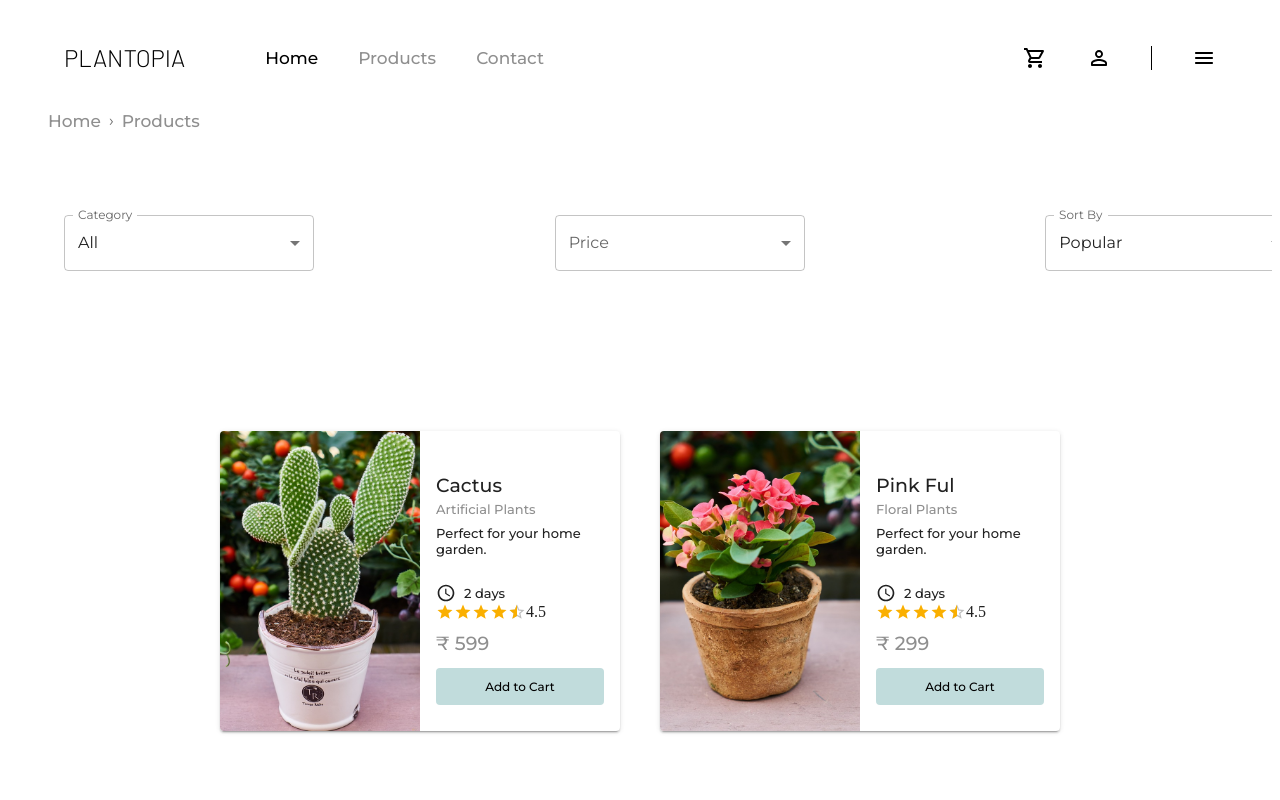
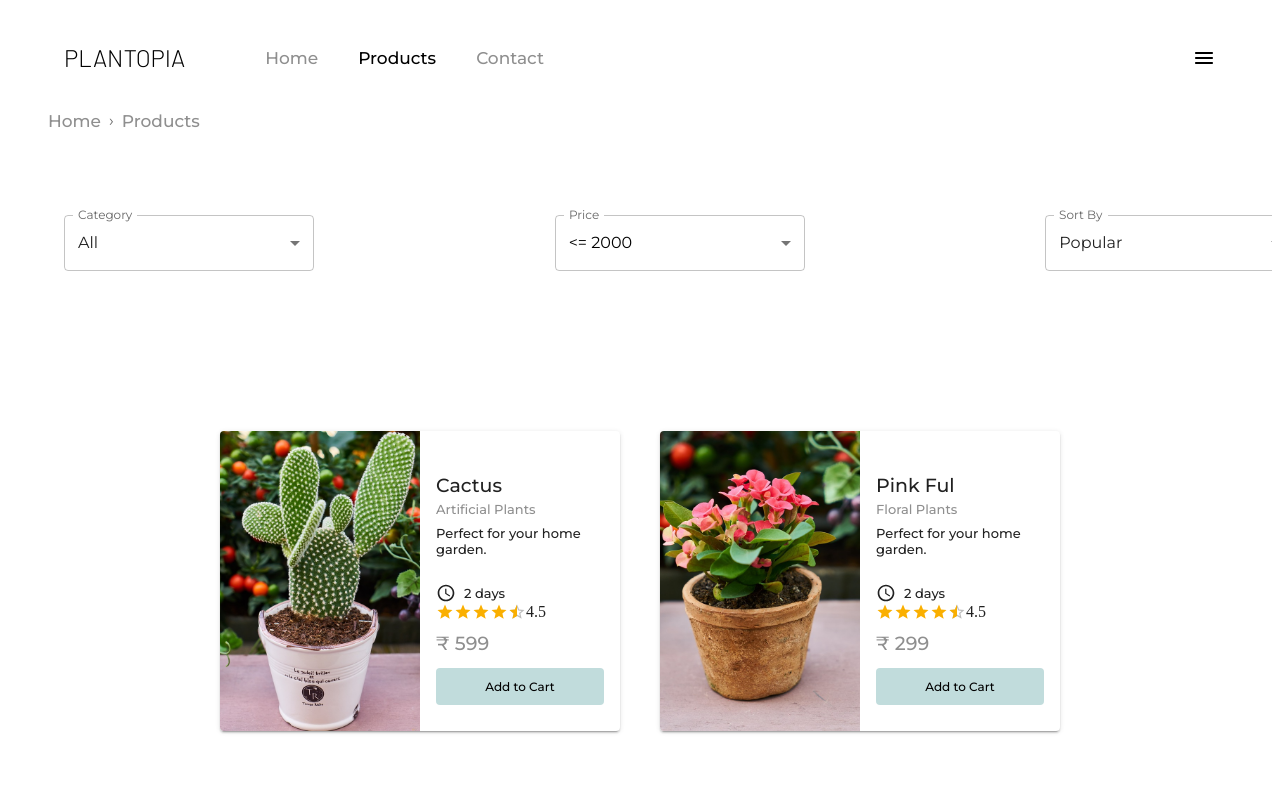
Before and after one commit to tanu-chahal/PLANTOPIA, a React (Vite) app in the folder client/: page /products in a window 1280 px wide. Shown: the top 800 px of the page. Built offline with nearby package versions, Linux system fonts and the light colour scheme.

Commit message:
navbar state management done

```diff
--- a/client/src/components/card/Card.jsx
+++ b/client/src/components/card/Card.jsx
@@ -8,10 +8,10 @@ import React from 'react'
 import { useNavigate } from "react-router-dom";
 import styles from './Card.module.css'
 
-function Card({name,img,category,price,rate, desc}) {
+function Card({id,name,img,category,price,rate, desc}) {
   const navigate = useNavigate();
   return (
-    <Paper elevation={2} sx={{overflow:'hidden', height:'fit-content', display:'flex', width:'400px', my:10 }}>
+    <Paper key={id} elevation={2} sx={{overflow:'hidden', height:'fit-content', display:'flex', width:'400px', my:10 }}>
 
             <img src={img} alt="" className={styles.plantImg} />
 
--- a/client/src/components/navbar/Navbar.jsx
+++ b/client/src/components/navbar/Navbar.jsx
@@ -5,24 +5,35 @@ import Divider from "@mui/material/Divider";
 import ShoppingCartOutlinedIcon from '@mui/icons-material/ShoppingCartOutlined';
 import PersonOutlineRoundedIcon from '@mui/icons-material/PersonOutlineRounded';
 import MenuRoundedIcon from '@mui/icons-material/MenuRounded';
-import React from 'react'
+import React, {useEffect} from 'react'
 import {useNavigate} from "react-router-dom"
+import { useRecoilState } from "recoil";
+import {menuState, activePage} from "../../recoilState.js"
+import styles from "./Navbar.module.css"
+import {useLocation} from "react-router-dom"
 
 function Navbar() {
   const navigate = useNavigate();
+  const {pathname} = useLocation();
+  const [menu, setMenu] = useRecoilState(menuState);
+  const [active, setActive] = useRecoilState(activePage);
+  useEffect(() => {
+    setActive(pathname);
+  }, [pathname, setActive]);
   return (
     <Container className="Navbar" maxWidth='lg' sx={{height:100, display: 'flex', alignItems:'center', userSelect:'none'}}>
       <Typography component='h1' variant='h5' className="logo" sx={{fontFamily: "'Barlow', sans-serif", mr:10,}} onClick={()=>navigate("/")}>PLANTOPIA</Typography>
       <Box className="pages" sx={{display: 'flex', gap:5}}>
-      <Typography color="tertiary" component="p" variant="subtitle2" sx={{cursor:'pointer', '&:hover': { color: '#484c4c',},}} onClick={()=>navigate("/")}>Home</Typography>
-      <Typography color="secondary" component="p" variant="subtitle2" sx={{cursor:'pointer', '&:hover': { color: '#484c4c',},}} onClick={()=>navigate("/products")}>Products</Typography>
-      <Typography color="secondary" component="p" variant="subtitle2" sx={{cursor:'pointer', '&:hover': { color: '#484c4c',},}} onClick={()=>navigate("/contact")}>Contact</Typography>
+      <Typography color={active === "/" ? "tertiary": "secondary" }component="p" variant="subtitle2" sx={{cursor:'pointer', '&:hover': { color: '#484c4c',},}} onClick={()=>navigate("/")}>Home</Typography>
+      <Typography color={active === "/products" ? "tertiary": "secondary" } component="p" variant="subtitle2" sx={{cursor:'pointer', '&:hover': { color: '#484c4c',},}} onClick={()=>navigate("/products")}>Products</Typography>
+      <Typography color={active === "/contact" ? "tertiary": "secondary" } component="p" variant="subtitle2" sx={{cursor:'pointer', '&:hover': { color: '#484c4c',},}} onClick={()=>navigate("/contact") }>Contact</Typography>
       </Box>
       <Box className="utils" sx={{ml:'auto', display:'flex', gap:5}}>
-        <ShoppingCartOutlinedIcon onClick={()=>navigate("/mycart")}/>
-        <PersonOutlineRoundedIcon onClick={()=>navigate("/login")}/>
-        <Divider orientation="vertical" flexItem sx={{ width: '0.5px', backgroundColor: "black", objectFit:'fill' }}/>
-        <MenuRoundedIcon/>
+
+        <ShoppingCartOutlinedIcon onClick={()=>navigate("/mycart")} className={`${styles.slideInOut} ${menu ? styles.visible : ''}`}/>
+        <PersonOutlineRoundedIcon onClick={()=>navigate("/login")} className={`${styles.slideInOut} ${menu ? styles.visible : ''}`}/>
+        {menu && <Divider orientation="vertical" flexItem sx={{ width: '0.5px', backgroundColor: "black", objectFit:'fill' }} />}
+        <MenuRoundedIcon sx={{'&.hover':{transform: "rotate(360deg)",}}} onClick={()=> setMenu(prevMenu => !prevMenu)}/>
       </Box>
     </Container>
   )
--- /dev/null
+++ b/client/src/components/navbar/Navbar.module.css
@@ -0,0 +1,10 @@
+.slideInOut {
+    transform: translateX(100%);
+    max-height:0;
+    transition: transform 0.3s ease-out;
+  }
+
+.slideInOut.visible{
+    max-height: fit-content;
+    transform: translateX(0%);
+}
--- a/client/src/pages/cart/Cart.jsx
+++ b/client/src/pages/cart/Cart.jsx
@@ -32,6 +32,7 @@ function Cart() {
   const navigate = useNavigate();
   const breadcrumbs = [
     <Typography
+      key="home"
       color="secondary"
       component="p"
       variant="subtitle2"
@@ -41,6 +42,7 @@ function Cart() {
       Home
     </Typography>,
     <Typography
+      key="products"
       color="secondary"
       component="p"
       variant="subtitle2"
@@ -50,6 +52,7 @@ function Cart() {
       Products
     </Typography>,
     <Typography
+      key="mycart"
       color="secondary"
       component="p"
       variant="subtitle2"
@@ -93,7 +96,7 @@ function Cart() {
                       sx={{ml:5}}
                     />
                   <img src={p.img} alt="" className={styles.plantImg} />
-                  <Box sx={{ display: "flex", flexDirection: "column", }}>
+                  <Box sx={{ display: "flex", flexDirection: "column", alignItems:'flex-start'}}>
                     <Typography component="p" variant="subtitle2">
                       {p.plantName}
                     </Typography>
--- a/client/src/pages/contact/Contact.jsx
+++ b/client/src/pages/contact/Contact.jsx
@@ -11,6 +11,7 @@ function Contact() {
   const navigate = useNavigate();
   const breadcrumbs = [
     <Typography
+    key="home"
       color="secondary"
       component="p"
       variant="subtitle2"
@@ -20,6 +21,7 @@ function Contact() {
       Home
     </Typography>,
     <Typography
+    key="contact"
       color="secondary"
       component="p"
       variant="subtitle2"
--- a/client/src/pages/login/Login.jsx
+++ b/client/src/pages/login/Login.jsx
@@ -22,6 +22,7 @@ function Login() {
 
   const breadcrumbs = [
     <Typography
+    key="home"
       color="secondary"
       component="p"
       variant="subtitle2"
@@ -31,6 +32,7 @@ function Login() {
       Home
     </Typography>,
     <Typography
+    key="login"
       color="secondary"
       component="p"
       variant="subtitle2"
--- a/client/src/pages/products/Products.jsx
+++ b/client/src/pages/products/Products.jsx
@@ -6,7 +6,9 @@ import Container from "@mui/material/Container";
 import InputLabel from "@mui/material/InputLabel";
 import FormControl from "@mui/material/FormControl";
 import Breadcrumbs from "@mui/material/Breadcrumbs";
-import React, {useState} from "react";
+import Pagination from '@mui/material/Pagination';
+import PaginationItem from '@mui/material/PaginationItem';
+import React, { useState } from "react";
 import { useNavigate } from "react-router-dom";
 import { plants } from "../../utils/data.js";
 import Card from "../../components/card/Card.jsx";
@@ -15,27 +17,29 @@ function Products() {
   const navigate = useNavigate();
   const breadcrumbs = [
     <Typography
+    key="home"
       color="secondary"
       component="p"
       variant="subtitle2"
       sx={{ cursor: "pointer", "&:hover": { color: "#484c4c" } }}
-      onClick={()=>navigate("/")}
+      onClick={() => navigate("/")}
     >
       Home
     </Typography>,
     <Typography
+    key="products"
       color="secondary"
       component="p"
       variant="subtitle2"
       sx={{ cursor: "pointer", "&:hover": { color: "#484c4c" } }}
-      onClick={()=>navigate("/products")}
+      onClick={() => navigate("/products")}
     >
       Products
     </Typography>,
   ];
-  const [category, setCategory]=useState("All");
-  const [sort, setSort]=useState("sales");
-  const [price, setPrice]=useState(null);
+  const [category, setCategory] = useState("All");
+  const [sort, setSort] = useState("sales");
+  const [price, setPrice] = useState(2000);
   const handleCategory = (e) => {
     setCategory(e.target.value)
   };
@@ -43,7 +47,7 @@ function Products() {
     setSort(e.target.value)
   };
   const handlePrice = (e) => {
-    setPrice(e.target.value)
+    setPrice(e.target.value || 2000)
   };
 
   function sortPlantsByAttribute(plants, sortBy) {
@@ -60,7 +64,7 @@ function Products() {
     return sortedPlants;
   }
 
-  const filteredPlants = sortPlantsByAttribute(plants, sort).filter((plant) => category!=="All" ? plant.category === category : plant.category!==null).filter(p=> price ? p.price<=price : p.price>=0);
+  const filteredPlants = sortPlantsByAttribute(plants, sort).filter((plant) => category !== "All" ? plant.category === category : plant.category !== null).filter(p => price ? p.price <= price : p.price >= 0);
 
   return (
     <Box
@@ -73,7 +77,7 @@ function Products() {
         alignItems: "center",
       }}
     >
-      <Breadcrumbs separator="›" aria-label="breadcrumb" sx={{alignSelf:'flex-start', mx:5,}}>
+      <Breadcrumbs separator="›" aria-label="breadcrumb" sx={{ alignSelf: 'flex-start', mx: 5, }}>
         {breadcrumbs}
       </Breadcrumbs>
 
@@ -81,19 +85,19 @@ function Products() {
         className="top"
         maxwidth='xl'
         sx={{
-          py:5,
+          py: 5,
           width: "100%",
           display: "flex",
           alignItems: "center",
           gap: 40,
-          justifyContent:'flex-end',
+          justifyContent: 'flex-end',
         }}
       >
         <FormControl fullWidth>
           <InputLabel id="category">Category</InputLabel>
           <Select
             labelId="category"
-            id="category-select"
+            id="category-select"q
             value={category}
             label="Category"
             onChange={handleCategory}
@@ -115,17 +119,17 @@ function Products() {
             value={price}
             label="Price"
             onChange={handlePrice}
-            sx={{ width: "250px",color:'black', outlineColor: 'black' }}
+            sx={{ width: "250px", color: 'black', outlineColor: 'black' }}
           >
             <MenuItem value={300}> {'<='} 300</MenuItem>
             <MenuItem value={500}>{'<='} 500</MenuItem>
             <MenuItem value={700}>{'<='} 700</MenuItem>
             <MenuItem value={1000}>{'<='} 1000</MenuItem>
-            <MenuItem value={1500}>{'<='} 1500</MenuItem>
+            <MenuItem value={2000}>{'<='} 2000</MenuItem>
           </Select>
         </FormControl>
 
-        <FormControl fullWidth sx={{mx:'auto'}}>
+        <FormControl fullWidth sx={{ mx: 'auto' }}>
           <InputLabel id="sort-by">Sort By</InputLabel>
           <Select
             labelId="sort-by"
@@ -150,13 +154,14 @@ function Products() {
           gap: 5,
           flexWrap: "wrap",
           justifyContent: "center",
-          minHeight:"500px",
+          minHeight: "500px",
         }}
       >
-        {filteredPlants.length!==0 ? filteredPlants.map((p) => {
+        {filteredPlants.length !== 0 ? (filteredPlants.map((p) => {
           return (
             <Card
               key={p.id}
+              id={p.id}
               name={p.plantName}
               img={p.img}
               category={p.category}
@@ -165,12 +170,14 @@ function Products() {
               desc={p.desc}
             />
           );
-        }):
-        <Typography component="h4" variant="h6" color="secondary">
-         No Items Found.
-        </Typography>
-      }
+        })) :
+          <Typography key={0} component="h4" variant="h6" color="secondary">
+            No Items Found.
+          </Typography>
+        }
       </Box>
+
+      <Pagination count={2} color="primary" sx={{ mb: 10 }} />
     </Box>
   );
 }
--- /dev/null
+++ b/client/src/recoilState.js
@@ -0,0 +1,11 @@
+import { atom, selector } from "recoil";
+
+export const menuState = atom({
+    key: 'menuState',
+    default: false,
+});
+
+export const activePage = atom({
+    key: 'activePage',
+    default:'/',
+});
```
